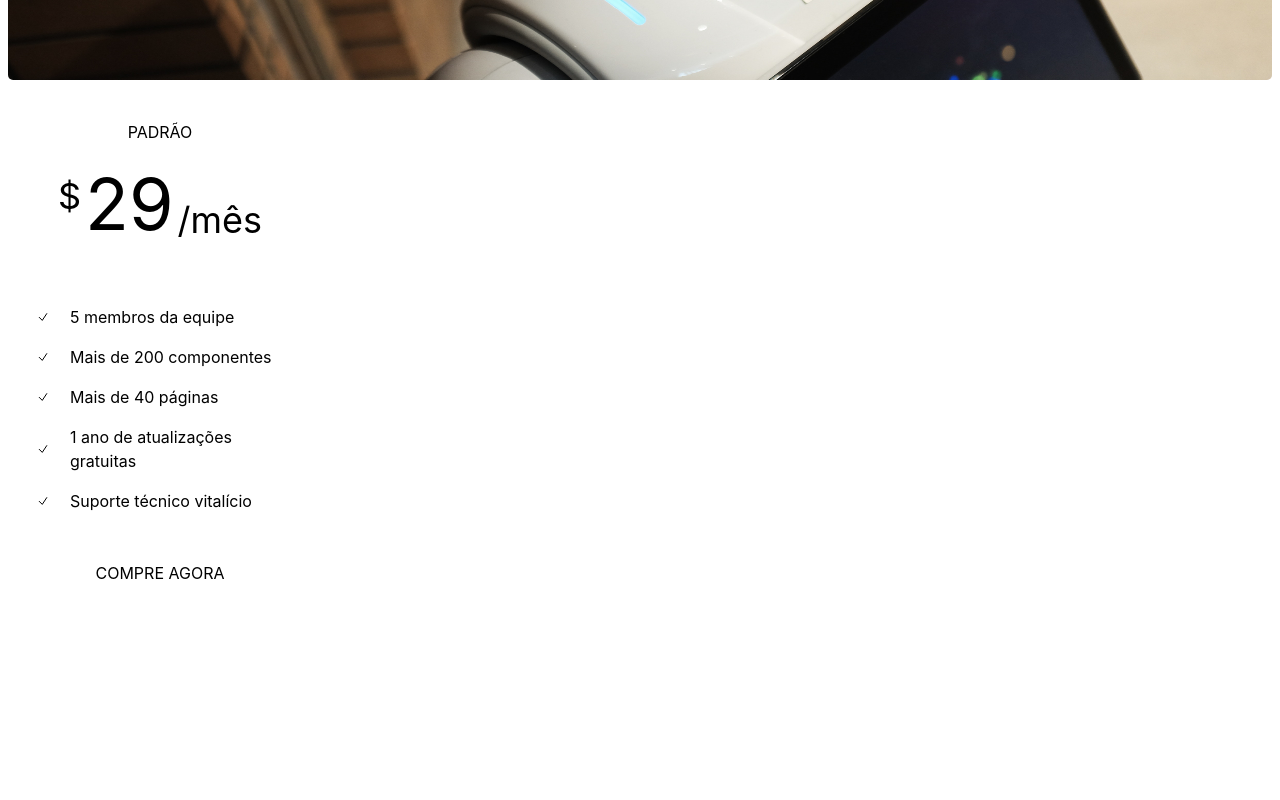
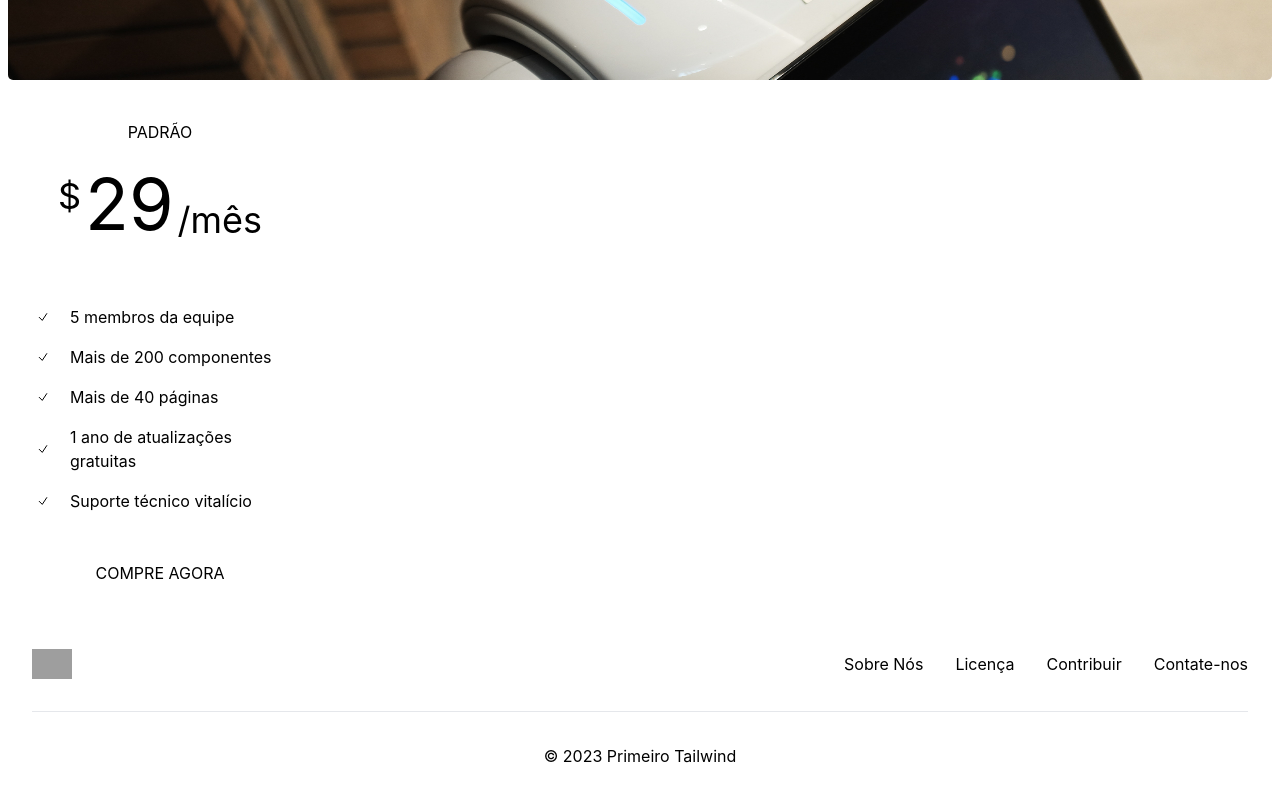
Before and after one commit to ViniciusNNascimento/Primeiro-tailwind1, a React (Create React App) app: page / in a window 1280 px wide. Shown: the part 662-1462 px from the top of the page. Before the commit the page ends 1279 px from the top, so only its background shows below. Built offline with nearby package versions, Linux system fonts and the light colour scheme; grey boxes are pictures that could not be loaded.

Commit message:
adicionado footer

```diff
--- a/src/App.js
+++ b/src/App.js
@@ -3,6 +3,7 @@
 import { NavbarDefault } from "./components/Navbar";
 import Hero from "./components/Hero";
 import { PricingCard } from "./components/Produto";
+import { FooterWithLogo } from "./components/Footer";
 
 function App() {
   return (
@@ -10,9 +11,10 @@
       <NavbarDefault />
       <Hero />
       <PricingCard />
-
+      <FooterWithLogo />
     </div>
   );
 }
 
+
 export default App;
--- /dev/null
+++ b/src/components/Footer.jsx
@@ -0,0 +1,57 @@
+import { Typography } from "@material-tailwind/react";
+
+export function FooterWithLogo() {
+  return (
+    <footer className="w-full bg-white p-8">
+      <div className="flex flex-row flex-wrap items-center justify-center gap-y-6 gap-x-12 bg-white text-center md:justify-between">
+        <img src="/img/logo-ct-dark.png" alt="logo-ct" className="w-10" />
+        <ul className="flex flex-wrap items-center gap-y-2 gap-x-8">
+          <li>
+            <Typography
+              as="a"
+              href="#"
+              color="blue-gray"
+              className="font-normal transition-colors hover:text-blue-500 focus:text-blue-500"
+            >
+              Sobre Nós
+            </Typography>
+          </li>
+          <li>
+            <Typography
+              as="a"
+              href="#"
+              color="blue-gray"
+              className="font-normal transition-colors hover:text-blue-500 focus:text-blue-500"
+            >
+              Licença
+            </Typography>
+          </li>
+          <li>
+            <Typography
+              as="a"
+              href="#"
+              color="blue-gray"
+              className="font-normal transition-colors hover:text-blue-500 focus:text-blue-500"
+            >
+              Contribuir
+            </Typography>
+          </li>
+          <li>
+            <Typography
+              as="a"
+              href="#"
+              color="blue-gray"
+              className="font-normal transition-colors hover:text-blue-500 focus:text-blue-500"
+            >
+              Contate-nos
+            </Typography>
+          </li>
+        </ul>
+      </div>
+      <hr className="my-8 border-blue-gray-50" />
+      <Typography color="blue-gray" className="text-center font-normal">
+        &copy; 2023 Primeiro Tailwind
+      </Typography>
+    </footer>
+  );
+}
```
Also changed, not shown: src/components/Produto.jsx (indentation only).
